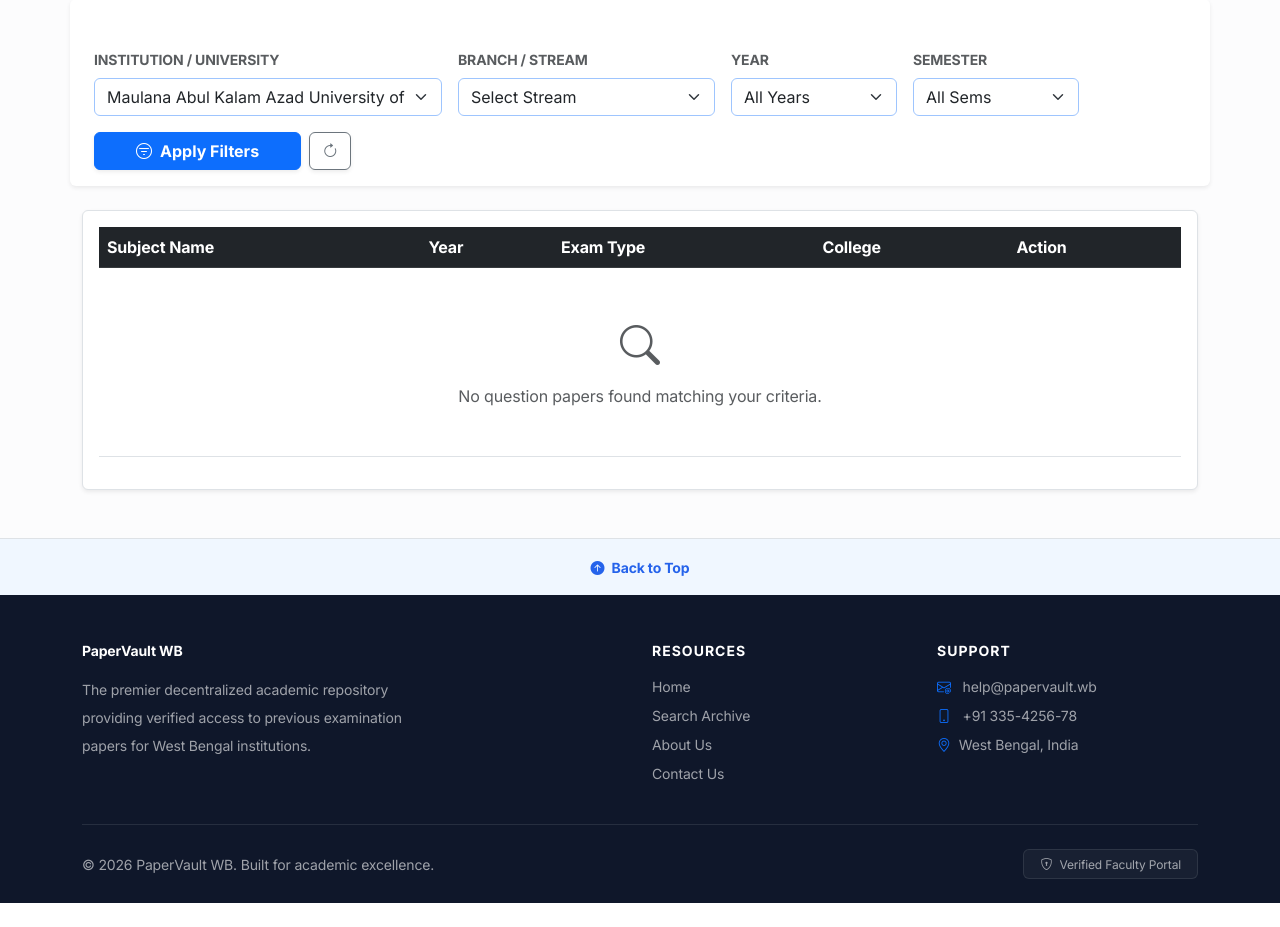
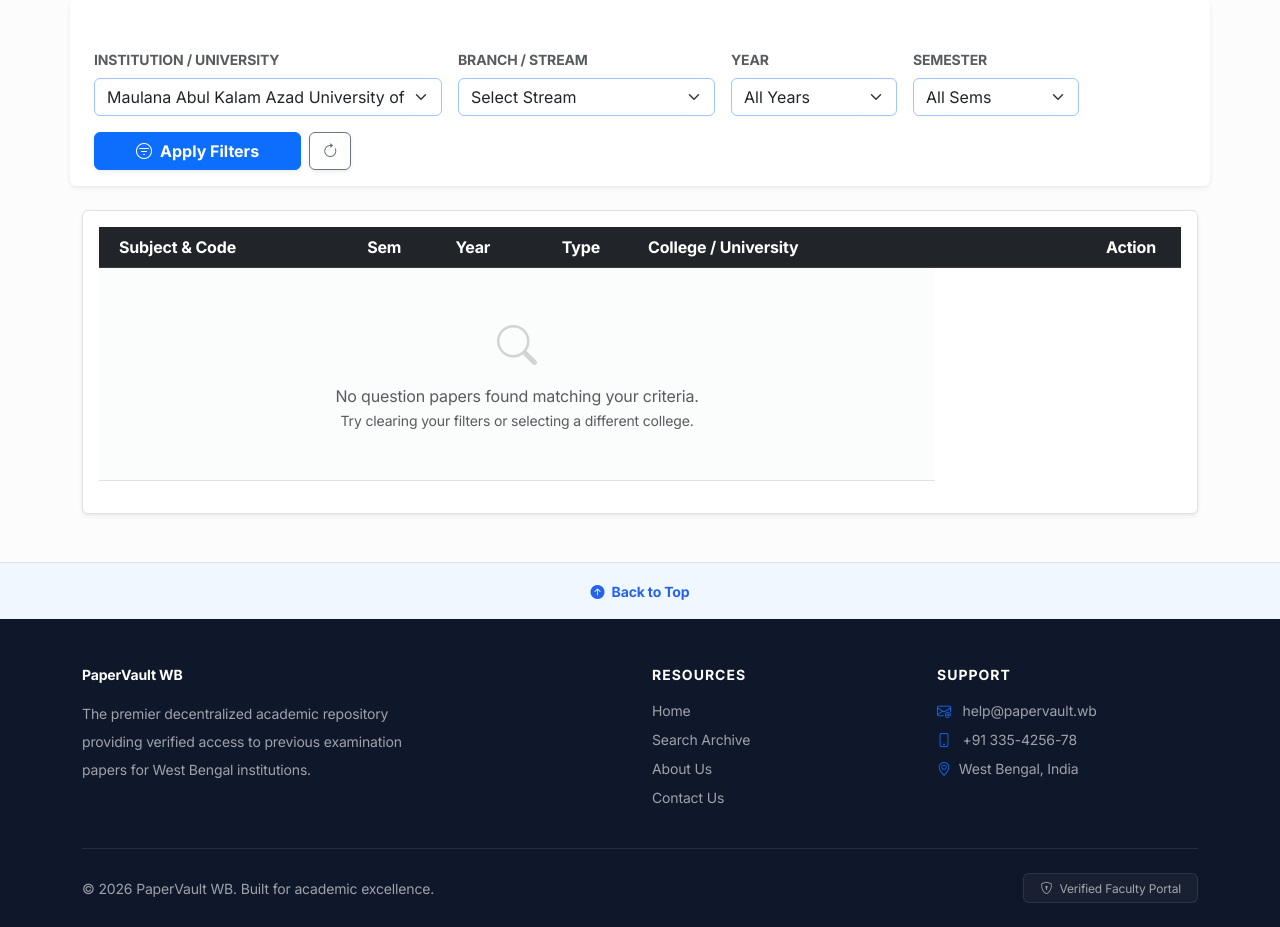
Before and after one commit to RanitMondal-2005/PaperVault-WB, a Django app: page /search/?college=1 in a window 1280 px wide. Shown: the part 121-1048 px from the top of the page. Before the commit the page ends 1024 px from the top, so only its background shows below. Run offline with Django 5.2, Linux system fonts and the light colour scheme; data comes from the database, SQL or seed files in the repository; both versions use the stored data as it was after the commit.

Commit message:
Fix:Minor Improvements made

```diff
--- a/wb_papers/papers/urls.py
+++ b/wb_papers/papers/urls.py
@@ -5,4 +5,6 @@ urlpatterns = [
     path('', views.dashboard, name='dashboard'),
     path('search/', views.paper_search, name='papers'),
     path('upload/', views.upload_paper, name='upload'),
+    path('paper/edit/<int:pk>/', views.edit_paper, name='edit_paper'),
+    path('paper/delete/<int:pk>/', views.delete_paper, name='delete_paper'),
 ]
--- a/wb_papers/templates/papers.html
+++ b/wb_papers/templates/papers.html
@@ -52,34 +52,66 @@
         </form>
     </div>
     <div class="table-responsive bg-white p-3 shadow-sm rounded border">
-        <table class="table table-hover align-middle">
+        <table class="table table-hover align-middle custom-paper-table">
     <thead class="table-dark">
         <tr>
-                    <th>Subject Name</th>
-                    <th>Year</th>
-                    <th>Exam Type</th>
-                    <th>College</th>
-                    <th>Action</th>
+            <th class="col-sub" style="width: 25%;">Subject & Code</th>
+            <th class="col-sem text-center" style="width: 8%;">Sem</th>
+            <th class="col-year text-center" style="width: 10%;">Year</th>
+            <th class="col-type text-center" style="width: 12%;">Type</th>
+            <th class="col-clg" style="width: 30%;">College / University</th>
+            <th class="col-action text-end" style="width: 25%; padding-right: 20px;">Action</th>
         </tr>
     </thead>
     <tbody>
         {% for paper in papers %}
         <tr>
-                    <td class="fw-bold">{{ paper.subject_name }}</td>
-                    <td>{{ paper.year }}</td>
-                    <td><span class="badge rounded-pill bg-info text-dark">{{ paper.exam_type }}</span></td>
-                    <td class="small text-muted">{{ paper.college.name }}</td>
-                    <td>
-                        <a href="{{ paper.pdf_file.url }}" class="btn btn-sm btn-outline-success" target="_blank">
-                            <i class="bi bi-file-earmark-pdf me-1"></i>View/Download
+            <td class="col-sub">
+                <div class="fw-bold text-dark">{{ paper.subject_name }}</div>
+                <span class="badge bg-light text-secondary border fw-normal" style="font-size: 0.7rem;">
+                    {{ paper.subject_code }}
+                </span>
+            </td>
+
+            <td class="col-sem text-secondary">{{ paper.year }}</td>
+
+            <td class="col-year text-secondary">{{ paper.semester }}</td>
+            <td class="col-type">
+                <span class="badge bg-info-subtle text-dark border-0 px-2" style="font-size: 0.7rem;">{{ paper.exam_type|title }}</span>
+            </td>
+
+            <td class="col-clg small text-muted">
+                <div class="text-truncate" style="max-width: 180px;" title="{{ paper.college.name }}">
+                    {{ paper.college.name }}
+                </div>
+            </td>
+
+            <td class="col-action text-end">
+                <div class="d-inline-flex gap-2">
+                    <a href="{{ paper.pdf_file.url }}" class="btn btn-sm btn-outline-success rounded-pill px-3 shadow-sm" target="_blank">
+                        <i class="bi bi-file-earmark-pdf me-1"></i>View
                     </a>
+                {% comment %} Give Edit/Delete and View Option if User is Loggedin and those papers uplaoded by him {% endcomment %}
+                    {% if user.is_authenticated and paper.uploaded_by == user %}
+                        <div class="btn-group shadow-sm" role="group">
+                            <a href="{% url 'edit_paper' paper.pk %}" class="btn btn-sm btn-primary rounded-start-pill px-3" title="Edit Paper">
+                                <i class="bi bi-pencil-square"></i>
+                            </a>
+                            <a href="{% url 'delete_paper' paper.pk %}" class="btn btn-sm btn-danger rounded-end-pill px-3" title="Delete Paper">
+                                <i class="bi bi-trash3"></i>
+                            </a>
+                        </div>
+                    {% endif %}
+
+                </div>
             </td>
         </tr>
         {% empty %}
         <tr>
-                    <td colspan="5" class="text-center py-5 text-muted">
-                        <i class="bi bi-search d-block fs-1 mb-2"></i>
-                        No question papers found matching your criteria.
+            <td colspan="5" class="text-center py-5 text-muted bg-light bg-opacity-50">
+                <i class="bi bi-search d-block fs-1 mb-2 opacity-25"></i>
+                <p class="mb-0">No question papers found matching your criteria.</p>
+                <small>Try clearing your filters or selecting a different college.</small>
             </td>
         </tr>
         {% endfor %}
```
Also changed, not shown: wb_papers/db.sqlite3, 3 other files. Lines whose indentation alone changed are shown as unchanged.
